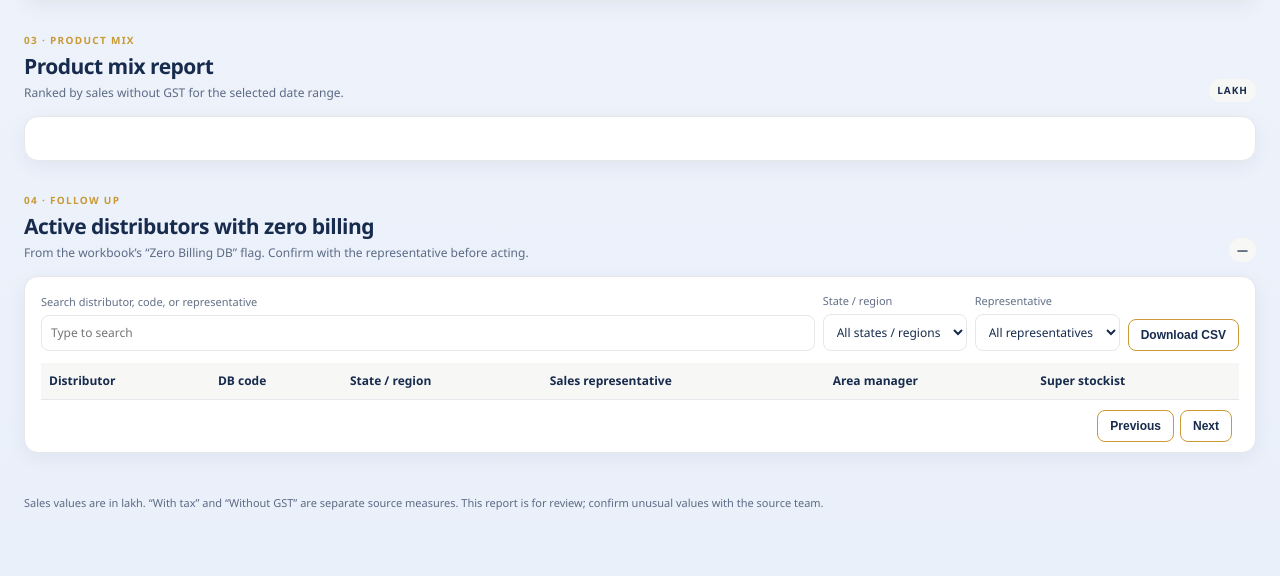
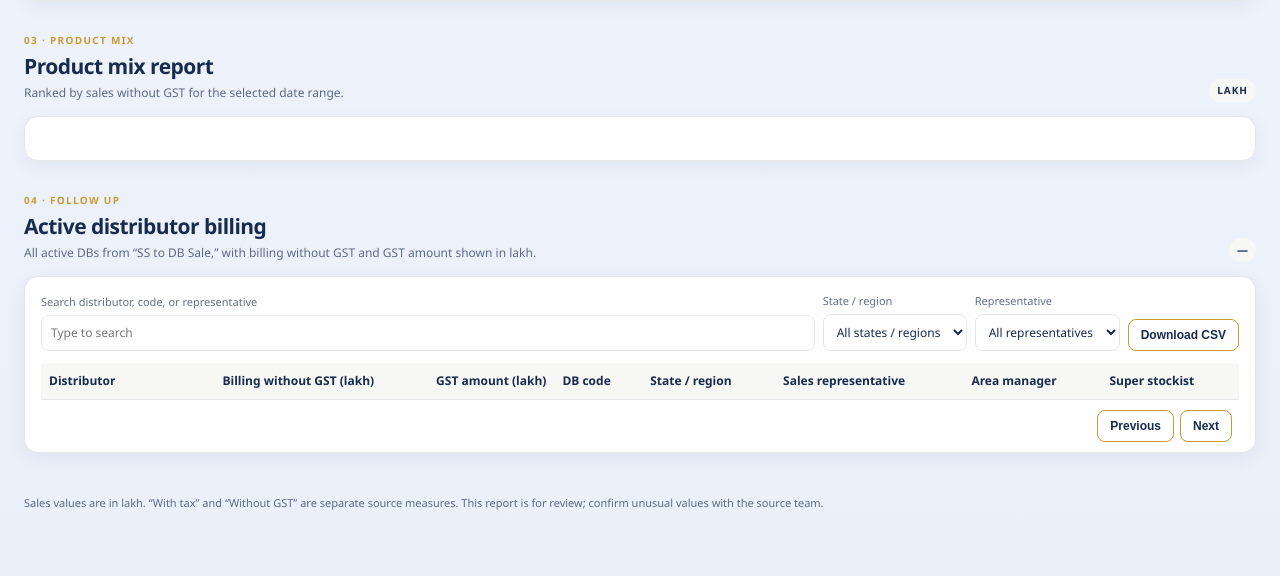
Before and after one commit to mis364/velnik-mis, a Python web app: template templates/index.html in a window 1280 px wide. Shown: the part 3066-3642 px from the top of the page. Run offline with Jinja, Linux system fonts and the light colour scheme; the template is opened without the code that fills it, so the values that code supplies are empty.

Commit message:
Show distributor billing in sales follow-up

```diff
--- a/static/app.js
+++ b/static/app.js
@@ -596,16 +596,16 @@ function filteredDistributors() {
   const search = document.getElementById('followSearch').value.trim().toLowerCase();
   const state = document.getElementById('stateFilter').value;
   const rep = document.getElementById('repFilter').value;
-  return DATA.followups.filter(row => (!state || row.state === state) && (!rep || row.salesRep === rep) &&
+  return DATA.distributors.filter(row => (!state || row.state === state) && (!rep || row.salesRep === rep) &&
     (!search || [row.name,row.code,row.state,row.salesRep,row.asm,row.superStockist].some(value => String(value).toLowerCase().includes(search))));
 }
 function renderDistributors() {
   const rows = filteredDistributors(), pageCount = Math.max(1, Math.ceil(rows.length / PAGE_SIZE));
   pageNumber = Math.min(pageNumber, pageCount - 1);
   const begin = pageNumber * PAGE_SIZE, visible = rows.slice(begin, begin + PAGE_SIZE);
-  document.getElementById('followCount').textContent = `${whole(DATA.followups.length)} flagged for follow-up`;
+  document.getElementById('followCount').textContent = `${whole(DATA.distributors.length)} active distributors`;
   document.getElementById('pageSummary').textContent = rows.length ? `Showing ${whole(begin+1)}–${whole(Math.min(begin+PAGE_SIZE, rows.length))} of ${whole(rows.length)}` : 'No distributors match the filters.';
-  document.getElementById('followRows').innerHTML = visible.length ? visible.map(row => `<tr><td class="strong">${safe(row.name)}</td><td class="code">${safe(row.code)}</td><td>${safe(row.state)}</td><td>${safe(row.salesRep || '—')}</td><td>${safe(row.asm || '—')}</td><td>${safe(row.superStockist || '—')}</td></tr>`).join('') : '<tr><td class="empty" colspan="6">No distributors match the filters.</td></tr>';
+  document.getElementById('followRows').innerHTML = visible.length ? visible.map(row => `<tr><td class="strong">${safe(row.name)}</td><td class="num">${row.billingWithoutGst == null ? '—' : money(row.billingWithoutGst)}</td><td class="num">${row.gstAmount == null ? '—' : money(row.gstAmount)}</td><td class="code">${safe(row.code)}</td><td>${safe(row.state)}</td><td>${safe(row.salesRep || '—')}</td><td>${safe(row.asm || '—')}</td><td>${safe(row.superStockist || '—')}</td></tr>`).join('') : '<tr><td class="empty" colspan="8">No distributors match the filters.</td></tr>';
   document.getElementById('prevPage').disabled = pageNumber === 0;
   document.getElementById('nextPage').disabled = pageNumber >= pageCount - 1;
 }
@@ -642,16 +642,16 @@ document.getElementById('applyDates').addEventListener('click', () => {
   render();
 });
 document.getElementById('downloadActionReport').addEventListener('click', downloadActionReport);
-fillOptions('stateFilter', DATA.followups, 'state', 'All states / regions');
-fillOptions('repFilter', DATA.followups, 'salesRep', 'All representatives');
+fillOptions('stateFilter', DATA.distributors, 'state', 'All states / regions');
+fillOptions('repFilter', DATA.distributors, 'salesRep', 'All representatives');
 for (const id of ['followSearch','stateFilter','repFilter']) document.getElementById(id).addEventListener(id === 'followSearch' ? 'input' : 'change', () => { pageNumber = 0; renderDistributors(); });
 document.getElementById('prevPage').addEventListener('click', () => { pageNumber = Math.max(0,pageNumber-1); renderDistributors(); });
 document.getElementById('nextPage').addEventListener('click', () => { pageNumber++; renderDistributors(); });
 document.getElementById('downloadCsv').addEventListener('click', () => {
-  const rows = filteredDistributors(), header = ['Distributor','DB code','State / region','Sales representative','Area manager','Super stockist'];
-  const fields = ['name','code','state','salesRep','asm','superStockist'];
-  const csv = SalesMISCsv.serialize([header, ...rows.map(row => fields.map(key => row[key] || ''))]);
-  const link=document.createElement('a');link.href=URL.createObjectURL(new Blob([csv],{type:'text/csv;charset=utf-8'}));link.download='active-zero-billing-follow-up.csv';link.click();URL.revokeObjectURL(link.href);
+  const rows = filteredDistributors(), header = ['Distributor','Billing without GST (lakh)','GST amount (lakh)','DB code','State / region','Sales representative','Area manager','Super stockist'];
+  const fields = ['name','billingWithoutGst','gstAmount','code','state','salesRep','asm','superStockist'];
+  const csv = SalesMISCsv.serialize([header, ...rows.map(row => fields.map(key => row[key] ?? ''))]);
+  const link=document.createElement('a');link.href=URL.createObjectURL(new Blob([csv],{type:'text/csv;charset=utf-8'}));link.download='active-distributor-billing.csv';link.click();URL.revokeObjectURL(link.href);
 });
 const workbookFile = document.getElementById('workbookFile');
 if (workbookFile) workbookFile.addEventListener('change', async event => {
--- a/templates/index.html
+++ b/templates/index.html
@@ -44,7 +44,7 @@
         <a class="report-shortcut" href="#snapshot"><span class="shortcut-number">02</span><strong>Sales snapshot</strong><small>Daily movement and date range</small></a>
         <a class="report-shortcut" href="#period-comparison"><span class="shortcut-number">03</span><strong>Period comparison</strong><small>Current vs previous range</small></a>
         <a class="report-shortcut" href="#state-billing"><span class="shortcut-number">04</span><strong>State billing</strong><small>Territory sales and rankings</small></a>
-        <details class="more-sections"><summary>More sections <span class="muted">Weekly · products · follow-up · tools</span></summary><div class="more-section-links"><a href="#year-comparison">Year-over-year</a><a href="#weekly">Weekly performance</a><a href="#nepal">Nepal sales</a><a href="#improve">Action points and data checks</a><a href="#products">Product mix</a><a href="#distributors">Zero-billing distributors</a><a href="#ai-analysis">Local analysis</a><a href="#recurring">Workbook upload</a><a href="#report-guide">How to read this report</a></div></details>
+        <details class="more-sections"><summary>More sections <span class="muted">Weekly · products · follow-up · tools</span></summary><div class="more-section-links"><a href="#year-comparison">Year-over-year</a><a href="#weekly">Weekly performance</a><a href="#nepal">Nepal sales</a><a href="#improve">Action points and data checks</a><a href="#products">Product mix</a><a href="#distributors">Distributor billing</a><a href="#ai-analysis">Local analysis</a><a href="#recurring">Workbook upload</a><a href="#report-guide">How to read this report</a></div></details>
       </div>
     </section>
 
@@ -58,7 +58,7 @@
           <article><h3>Weekly performance</h3><p>Weekly plan, achievement, and balance come from the separate weekly plan workbook. They are not recalculated from the selected daily date range.</p></article>
           <article><h3>Nepal sales</h3><p>Manually maintained summary figures are shown separately from dated transactions. The report checks whether those figures are already included before adding them to totals.</p></article>
           <article><h3>Action points and product mix</h3><p>Action points flag patterns to review; they do not explain the cause. Product mix ranks sales by product for the selected date range.</p></article>
-          <article><h3>Zero-billing distributors</h3><p>This list follows the workbook's Zero Billing DB flag. Confirm distributor status and the latest billing with the representative before follow-up.</p></article>
+          <article><h3>Distributor billing</h3><p>This list includes active DBs from “SS to DB Sale.” Billing without GST and GST amount come from the workbook's without-tax and with-tax values; GST is their difference.</p></article>
         </div>
       </details>
     </section>
@@ -230,7 +230,7 @@
     </section>
 
     <section class="section" id="distributors">
-      <div class="section-heading"><div><p class="kicker">04 · FOLLOW UP</p><h2>Active distributors with zero billing</h2><p class="muted">From the workbook’s “Zero Billing DB” flag. Confirm with the representative before acting.</p></div><span class="status-pill" id="followCount">—</span></div>
+      <div class="section-heading"><div><p class="kicker">04 · FOLLOW UP</p><h2>Active distributor billing</h2><p class="muted">All active DBs from “SS to DB Sale,” with billing without GST and GST amount shown in lakh.</p></div><span class="status-pill" id="followCount">—</span></div>
       <article class="panel table-panel">
         <div class="table-tools">
           <label class="search-label">Search distributor, code, or representative<input id="followSearch" type="search" placeholder="Type to search"></label>
@@ -239,7 +239,7 @@
           <button class="button" id="downloadCsv" type="button">Download CSV</button>
         </div>
         <div class="table-scroll">
-          <table><thead><tr><th>Distributor</th><th>DB code</th><th>State / region</th><th>Sales representative</th><th>Area manager</th><th>Super stockist</th></tr></thead><tbody id="followRows"></tbody></table>
+          <table><thead><tr><th>Distributor</th><th class="num">Billing without GST (lakh)</th><th class="num">GST amount (lakh)</th><th>DB code</th><th>State / region</th><th>Sales representative</th><th>Area manager</th><th>Super stockist</th></tr></thead><tbody id="followRows"></tbody></table>
         </div>
         <div class="table-footer"><span id="pageSummary" aria-live="polite"></span><div class="pagination"><button class="button" id="prevPage" type="button">Previous</button><button class="button" id="nextPage" type="button">Next</button></div></div>
       </article>
```
Also changed, not shown: app.py (+32 -0 lines).
